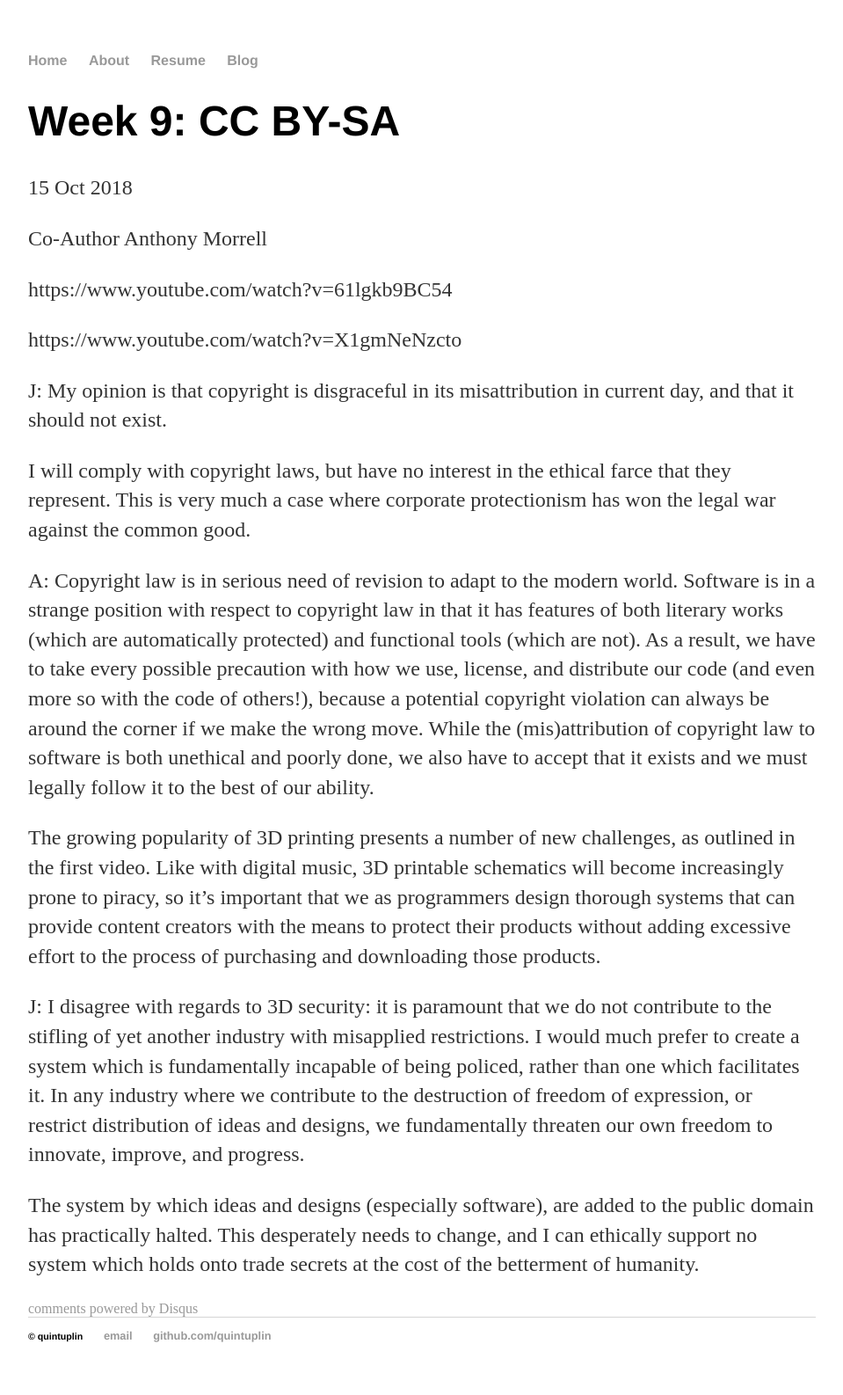
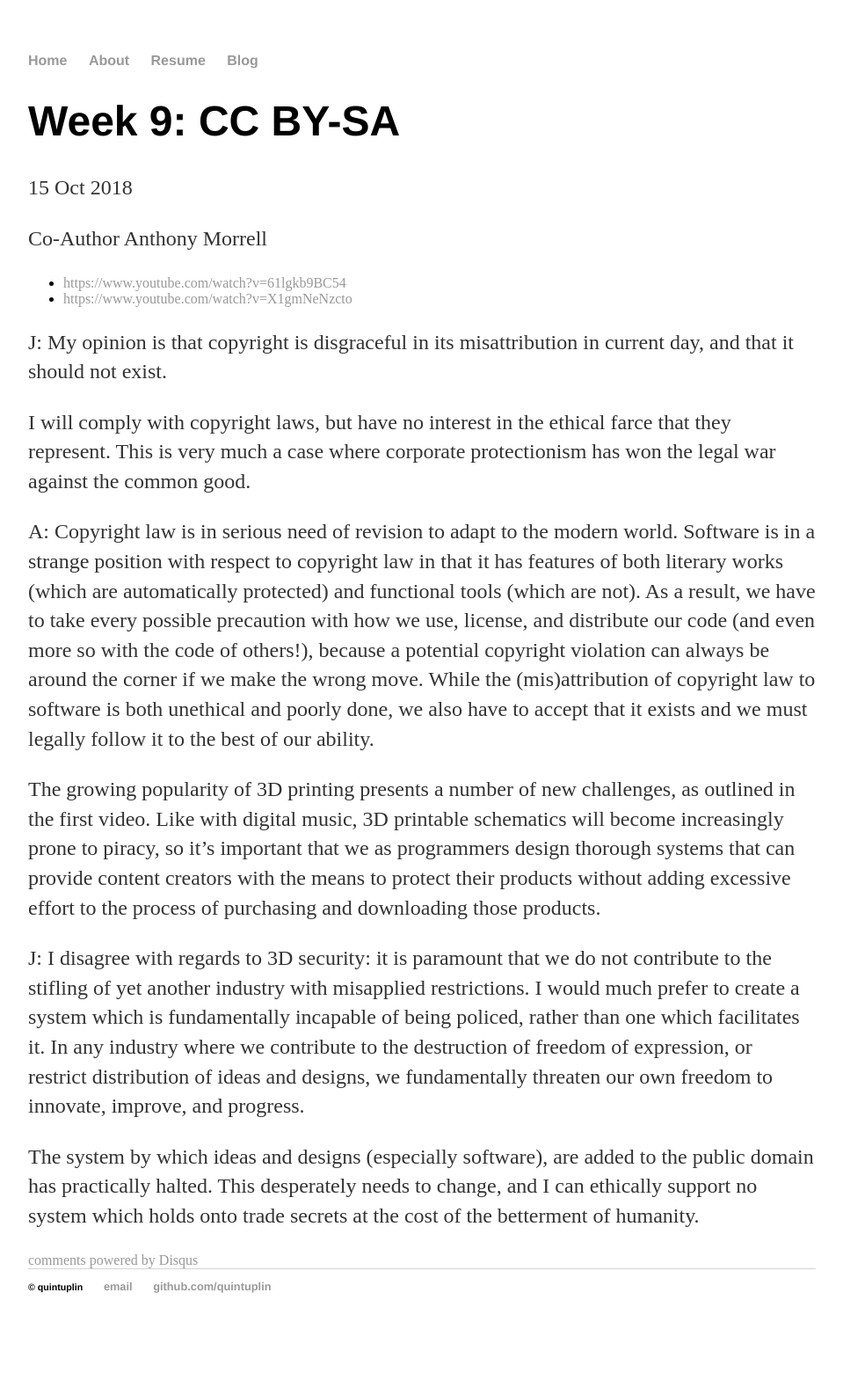
Before and after one commit to Quintuplin/quintuplin.github.io, a Jekyll site: the page built from _posts/2018-10-15-CC-BY-SA.md, in a window 1280 px wide. Shown: the whole page at 88% size, without its empty margins (160-1119 px from the left). Built offline with Jekyll 4.4.1, drawn with Linux system fonts in a browser that asks for light colours; comment, search, counter and statistics services are not loaded; after the commit the page ends 1530 px from its top, so only the background shows below that.

Commit message:
Update 2018-10-15-CC-BY-SA.md

```diff
--- a/_posts/2018-10-15-CC-BY-SA.md
+++ b/_posts/2018-10-15-CC-BY-SA.md
@@ -6,9 +6,8 @@ date: 2018-10-15
 
 Co-Author Anthony Morrell
 
-https://www.youtube.com/watch?v=61lgkb9BC54
-
-https://www.youtube.com/watch?v=X1gmNeNzcto
+* <https://www.youtube.com/watch?v=61lgkb9BC54>
+* <https://www.youtube.com/watch?v=X1gmNeNzcto>
 
 J: My opinion is that copyright is disgraceful in its misattribution in current day, and that it should not exist.
 
```
